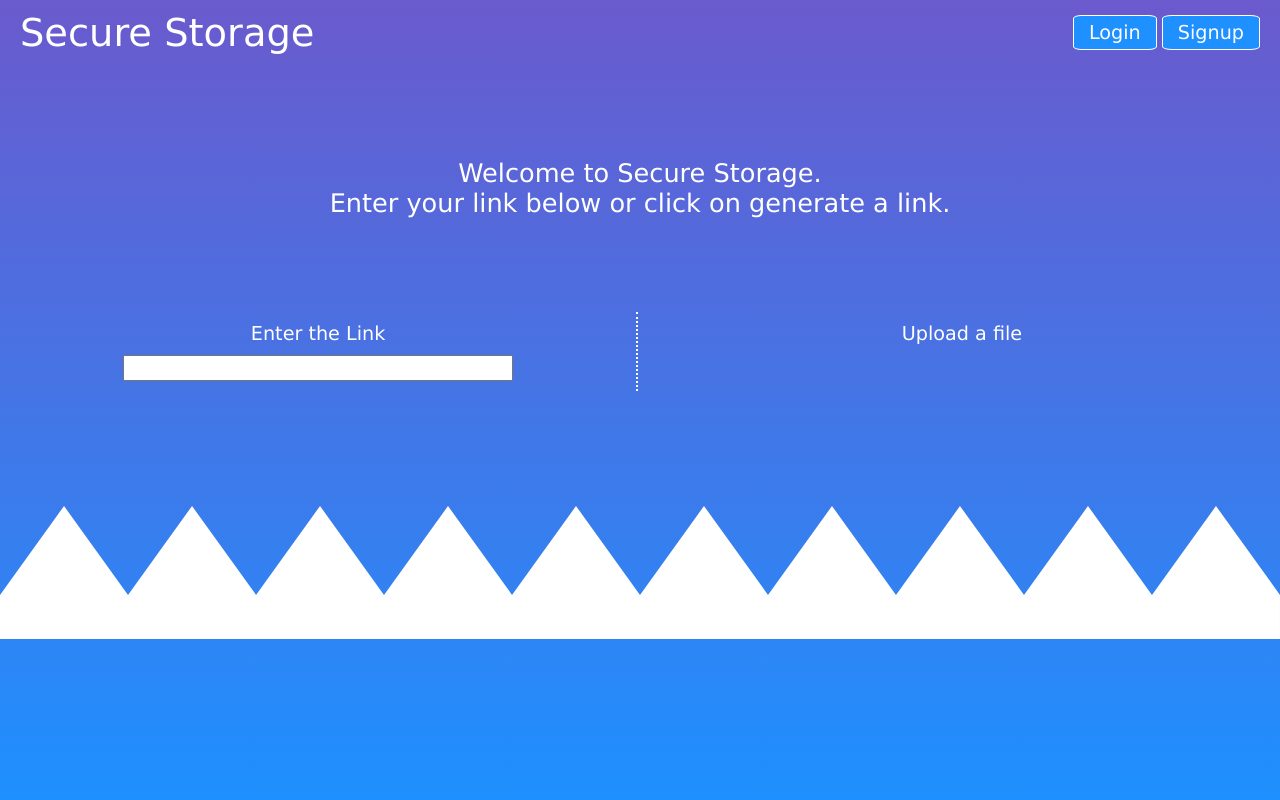
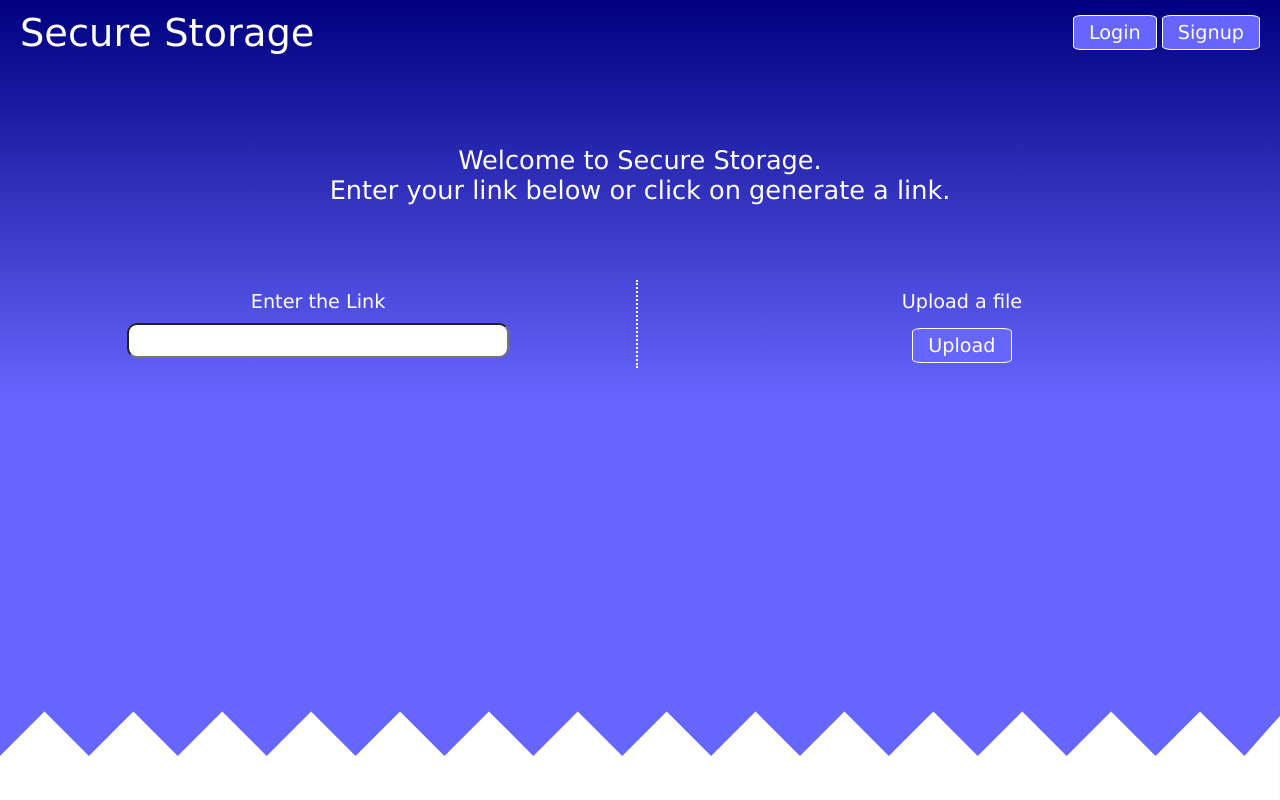
Before and after one commit to ViditSave/Cloud-Storage-Security, a PHP site: page / in a window 1280 px wide. Run offline with PHP 8.4, Linux system fonts and the light colour scheme.

Commit message:
GUI update

```diff
--- /dev/null
+++ b/footer.php
@@ -0,0 +1,20 @@
+<footer style="position: absolute; right: 0; bottom: 0; left: 0; width:100vw;">
+	<div id="Mobile">
+	<svg viewBox="0 0 1440 150">
+		<polygon style="fill:white;" points="1440 150, 0 150, 0 100, 72 0, 144 100, 216 0, 288 100, 360 0, 432 100, 504 0, 576 100, 648 0, 720 100, 792 0, 864 100,936 0, 1008 100, 1080 0, 1152 100, 1224 0, 1296 100, 1368 0, 1440 100">
+		</polygon>
+	</svg>
+	</div>
+	<div id="Laptop">
+	<svg viewBox="0 0 1440 150">
+		<polygon style="fill:white;" points="0 150, 0 100, 50 50, 100 100, 150 50, 200 100, 250 50, 300 100, 350 50, 400 100, 450 50, 500 100, 550 50, 600 100, 650 50, 700 100, 750 50, 800 100, 850 50, 900 100, 950 50, 1000 100, 1050 50, 1100 100, 1150 50, 1200 100, 1250 50, 1300 100, 1350 50, 1400 100, 1440 55, 1440 150">
+		</polygon>
+	</svg>
+	</div>
+</footer>
+<script>
+	if (screen.width < 550 )
+		document.getElementById("Laptop").style.display = "none";
+	else
+		document.getElementById("Mobile").style.display = "none";
+</script>
--- a/index.php
+++ b/index.php
@@ -1,40 +1,36 @@
-<!DOCTYPE html>
 <html>
 	<head>
 		<title>Secure Storage</title>
 		<style>
 			*{font-family:Verdana; color:white;}
-			.buttonView{ display: inline-block; background-color: DodgerBlue; border: 1px solid white; padding: 5px 15px; border-radius: 10%; font-size:1.5vw; margin-top:5px;}
 			.ptag{width:65%; margin:10px auto; font-size: 1.5vw; text-align:center;}
+			#link {width:49.7vw; float:left; border-right:0.2vw dotted white;}
+			#upload {width:49.7vw; float:right;}
+			#welcome {width: 50vw; margin: 75px auto; font-size: 2vw; text-align:center;}
+			@media (min-width: 350px) and (max-width:550px)  {
+				#link { float: none; width: 100vw; border-right: none; border-bottom:0.5vw dotted white; border-top:0.5vw dotted white; padding:10px 0px;}
+				#link p { font-size:5vw;}
+				#upload { float: none; width: 100vw; border-right: none; border-bottom:0.5vw dotted white; padding:10px 0px 20px 0px;}
+				#upload p { font-size:5vw;}
+				#welcome { width: 75vw; font-size: 5vw; margin: 50px auto;}
+			}
 		</style>
+		<meta name="viewport" content="width=device-width, initial-scale=1.0">
 	</head>
-	<div style="height:50px; padding:10px 0px;">
-		<div style="float:left; height:30px; margin-left:20px;">
-			<a style="font-size:3vw;">Secure Storage</a>
+	<?php include 'navbar.php'; ?>
+	<body style="background-image: linear-gradient(#000080, #6666ff, #6666ff); margin:0px; position:relative;">
+	<p id="welcome"> Welcome to Secure Storage. <br> Enter your link below or click on generate a link.</p>
+	<div style="width:100vw; margin:25px 0px 25px 0px;">
+		<div id="link">
+			<p class="ptag">Enter the Link</p>
+			<input type="text" style="width:60%; height:35px; margin:10px auto; display:block; border-radius:10px; color:blue;">
 		</div>
-		<div style="float:right; margin-right:20px;">
-			<a class="buttonView">Login</a>
-			<a class="buttonView">Signup</a>
-		</div>
-	</div>
-	<body style="min-height: 100vh; background-image: linear-gradient(SlateBlue, DodgerBlue); margin:0px;">
-	<br><br>
-	<p style="width: 50vw; margin: 50px auto 50px auto; font-size: 2vw; text-align:center;"> Welcome to Secure Storage. <br> Enter your link below or click on generate a link.</p><br>
-	<div style="width:100vw; margin:25px 0px 200px 0px;">
-		<div style="width:49.7vw; float:left; border-right:0.2vw dotted white;">
-			<p class="ptag">Enter the Link</p>
-			<input type="text" style="width:60%; margin:10px auto; display:block; height:20px;">
-		</div>
-		<div style="width:49.7vw; float:right;">
+		<div id="upload">
 			<p class="ptag">Upload a file</p>
+			<center><button class="buttonView" onclick="window.location.href='upload.php'" style="margin-bottom:10pxx;">Upload</button></center>
 		</div>
 	</div>
 	<br>
-	<footer style="clear:both;">
-		<svg viewBox="0 0 1440 150">
-			<polygon style="fill:white;" points="1440 150, 0 150, 0 100, 72 0, 144 100, 216 0, 288 100, 360 0, 432 100, 504 0, 576 100, 648 0, 720 100, 792 0, 864 100,936 0, 1008 100, 1080 0, 1152 100, 1224 0, 1296 100, 1368 0, 1440 100">
-			</polygon>
-		</svg>
-	</footer>
 	</body>
+	<?php include 'footer.php'; ?>
 </html>
--- /dev/null
+++ b/navbar.php
@@ -0,0 +1,17 @@
+<style>
+	#home { font-size:3vw; text-decoration:none; color:white;}
+	.buttonView{ display: inline-block; background-color: #6666ff; border: 1px solid white; padding: 5px 15px; border-radius: 10%; font-size:1.5vw; margin-top:5px; text-decoration: none; color:white;}
+	@media (min-width: 350px) and (max-width:550px)  {
+		#home { font-size:6vw;}
+		.buttonView{ border: 1px solid white; border-radius: 10%; font-size:2.5vw; margin-top:2px;}
+	}
+</style>
+<div style="height:50px; padding:10px 0px; color:white;">
+	<div style="float:left; height:30px; margin-left:20px;">
+		<a id="home" href="index.php">Secure Storage</a>
+	</div>
+	<div style="float:right; margin-right:20px;">
+		<button class="buttonView" onclick="window.location.href='login.php'">Login</button>
+		<button class="buttonView" onclick="window.location.href='signup.php'">Signup</button>
+	</div>
+</div>
```
